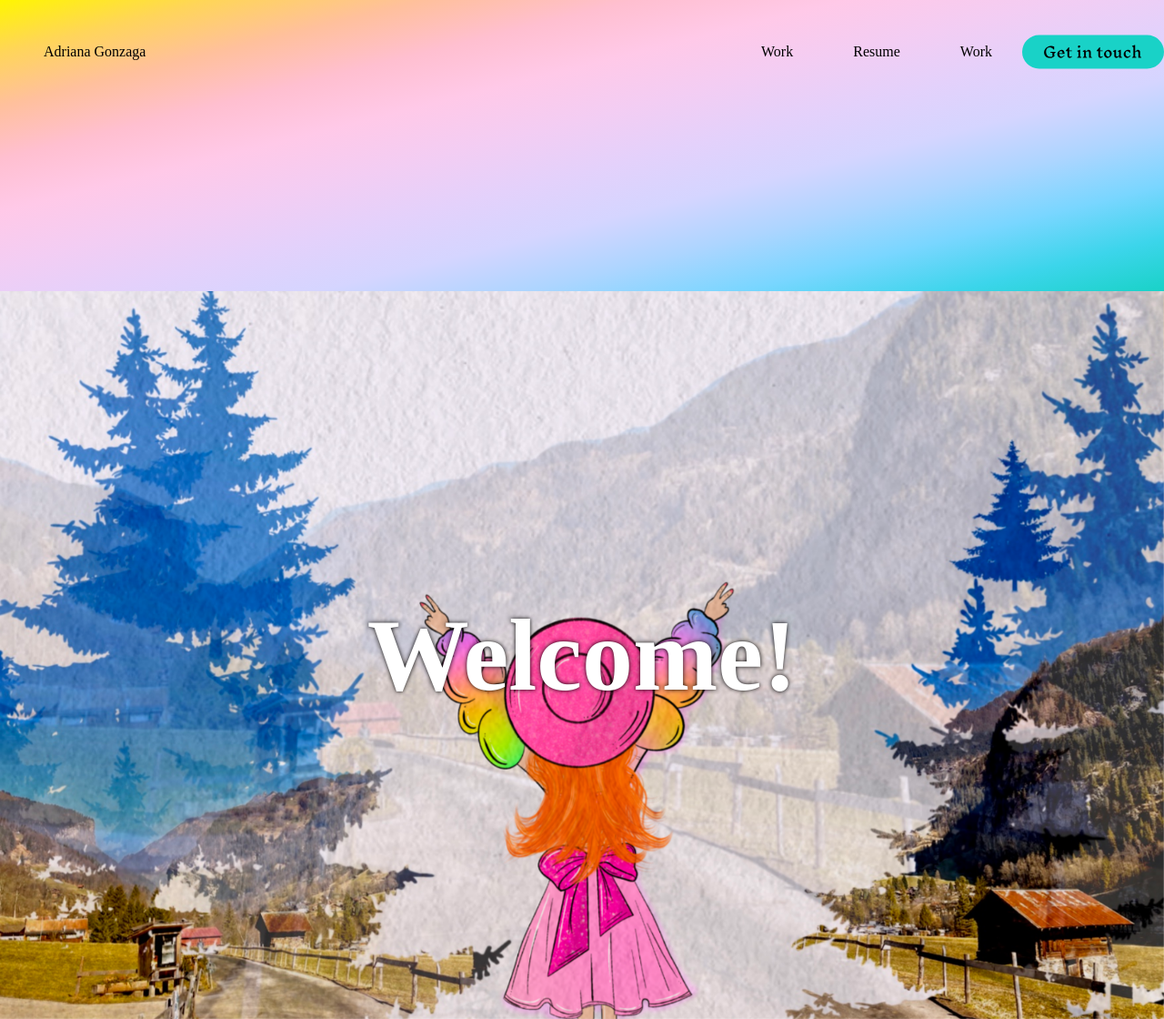
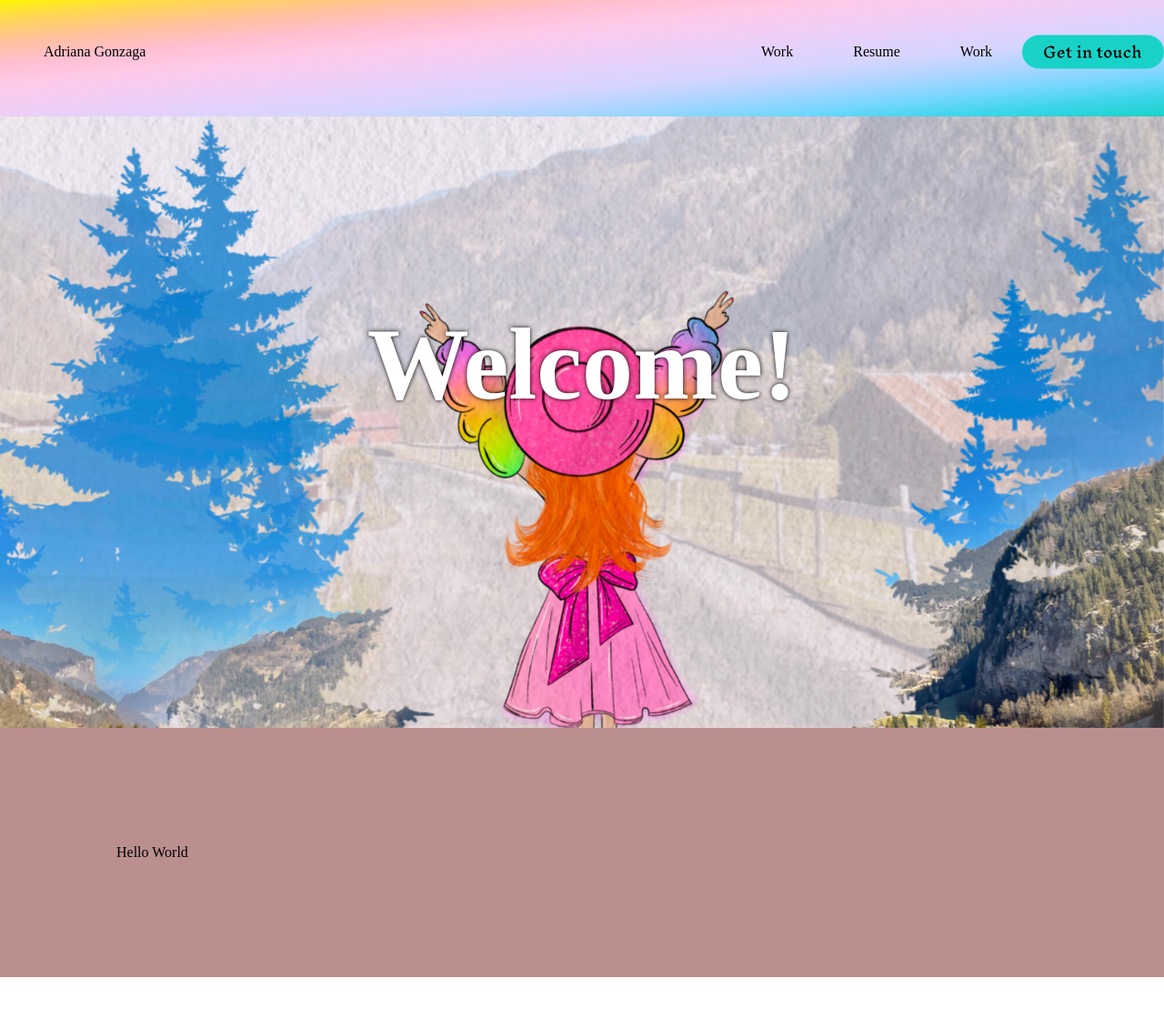
Before and after one commit to adrianaoliveira-ago/Portfolio, a React (Vite) app: page / in a window 1280 px wide. Shown: the whole page at 91% size. After the commit the page ends 1074 px from the top, so only its background shows below. Built offline with nearby package versions, Linux system fonts and the light colour scheme.

Commit message:
added features to paralax

```diff
--- a/src/App.jsx
+++ b/src/App.jsx
@@ -4,6 +4,7 @@
 // import "./App.css";
 import Header from "./Header";
 import Paralax from "./Paralax";
+import Section from "./Section";
 
 function App() {
   // const [count, setCount] = useState(0);
@@ -12,6 +13,7 @@ function App() {
     <>
       <Header />
       <Paralax />
+      <Section />
     </>
   );
 }
--- a/src/Header.css
+++ b/src/Header.css
@@ -15,8 +15,12 @@
     #fff600
   );
 
-  height: 20em;
+  height: 8em;
   position: relative;
+  position: fixed;
+  -webkit-backface-visibility: hidden;
+  width: 100%;
+  z-index: 1;
 }
 
 .page-header-ul {
@@ -36,10 +40,10 @@
   padding-top: 2em;
 }
 
-.page-header-wave {
+/* .page-header-wave {
   padding-top: 20em;
   position: absolute;
-}
+} */
 
 .page-header-name {
   display: flex;
--- a/src/Header.jsx
+++ b/src/Header.jsx
@@ -1,7 +1,7 @@
 import "./Header.css";
 
 import GetInTouchButton from "./assets/GetInTouch-Button.svg";
-import waveHeader from "./assets/Wave-header.svg";
+// import waveHeader from "./assets/Wave-header.svg";
 
 const Header = () => {
   return (
@@ -18,9 +18,9 @@ const Header = () => {
             {/* <li>Get in touch</li> */}
           </ul>
           <img src={GetInTouchButton} className="page-header-button" />
-          <div className="page-header-wave">
+          {/* <div className="page-header-wave">
             <img src={waveHeader} />
-          </div>
+          </div> */}
         </div>
       </div>
     </>
--- a/src/Paralax.css
+++ b/src/Paralax.css
@@ -36,6 +36,20 @@ header {
   z-index: -1;
 }
 
+.backgroundTreeImage {
+  background-position: bottom center;
+  background-size: cover;
+  background-repeat: repeat-x;
+  position: absolute;
+  top: 8em;
+  right: 0;
+  bottom: 0;
+  left: 0;
+  /* height: 100%; */
+  width: 100%;
+  object-fit: cover;
+}
+
 .title {
   font-size: 7rem;
   color: white;
@@ -48,3 +62,7 @@ section {
   background-color: #333;
   color: white;
 }
+
+.paralax-section {
+  padding-bottom: 8em;
+}
--- a/src/Paralax.jsx
+++ b/src/Paralax.jsx
@@ -1,15 +1,21 @@
 import "./Paralax.css";
+
+// import waveHeader from "./assets/Wave-header.svg";
 
 const Paralax = () => {
   return (
     <div className="wrapper">
+      {/* <div className="page-header-wave">
+        <img src={waveHeader} />
+      </div> */}
       <header>
         <img
           className="background"
           //   src="https://cdn.imgpaste.net/2022/10/10/Kem93m.png"
-          //   src="./girlBackground.png"
-          src="./girlBackground.jpg"
+          src="./background.jpg"
+          // src="./girlBackground.jpg"
         />
+        <img className="backgroundTreeImage" src="./backgroundTree.png" />
         <img
           className="foreground"
           //   src="https://cdn.imgpaste.net/2022/10/10/KemO9N.png"
@@ -17,6 +23,7 @@ const Paralax = () => {
         />
         <h1 className="title">Welcome!</h1>
       </header>
+      <div className="paralax-section">
         <section>
           Lorem ipsum dolor sit amet consectetur adipisicing elit. Esse facilis
           unde illo neque at hic quisquam, nulla consectetur, itaque maxime sit
@@ -24,7 +31,37 @@ const Paralax = () => {
           expedita perferendis inventore. Culpa incidunt odit dicta quibusdam
           ullam facilis eum magnam, consectetur voluptates praesentium, pariatur
           eos nihil! Natus in, autem aut facere repellat eveniet commodi illo
+          ullam hic fugit deserunt explicabo esse atque reprehenderit optio,
+          dicta suscipit sed! Porro fugiat numquam vel magni, iure provident
+          consequuntur velit ut quia itaque repudiandae molestiae, nobis sequi
+          incidunt autem! Cum impedit accusamus laboriosam eaque necessitatibus
+          consectetur incidunt a exercitationem molestias doloribus tenetur
+          amet, ullam at repudiandae, quos reprehenderit adipisci assumenda
+          dolor enim voluptas natus! Assumenda praesentium voluptate culpa
+          quidem quasi impedit unde incidunt odit velit, dolore officiis
+          distinctio, fugit, optio sed. Quos nesciunt eius reprehenderit ipsa
+          consectetur tempora, fugiat provident corporis perspiciatis veritatis
+          totam temporibus voluptates soluta vitae mollitia molestias reiciendis
+          expedita doloribus est. Maxime et fugit expedita id sed cumque harum
+          dignissimos aperiam voluptatum quos obcaecati illo tempore
+          consectetur, sunt perferendis eius aliquid soluta praesentium
+          voluptatem assumenda ex fuga. Iusto, possimus? Dolores deleniti eaque,
+          aperiam consequuntur odit culpa, architecto, quas veniam provident
+          inventore eius. Laboriosam in reprehenderit quidem? Officiis illum
+          molestiae, praesentium velit, illo debitis quasi fuga laborum
+          veritatis necessitatibus fugiat cupiditate! Quia animi provident
+          maxime numquam porro itaque! Provident, rerum. Aliquid cum quo ducimus
+          ad? Repellat nihil, saepe beatae rerum sint eveniet voluptate officiis
+          velit autem officia tempore deserunt sequi quod quae culpa sed.
+          Reprehenderit eveniet ipsum nihil ipsam quam facilis, possimus modi
+          placeat ratione soluta voluptate obcaecati error minima enim, fugiat
+          quaerat architecto, iure dignissimos a eum quidem eos at fuga.
+          Consectetur, quisquam at reprehenderit in exercitationem inventore
+          incidunt dolorum quos adipisci labore? Fugiat facilis ipsum minus,
+          officiis eos modi sequi distinctio pariatur reprehenderit accusantium
+          labore obcaecati, recusandae saepe?
         </section>
+      </div>
     </div>
   );
 };
--- /dev/null
+++ b/src/Section.css
@@ -0,0 +1,4 @@
+.section {
+  padding: 8em;
+  background-color: rosybrown;
+}
--- /dev/null
+++ b/src/Section.jsx
@@ -0,0 +1,7 @@
+import "./Section.css";
+
+const Section = () => {
+  return <div className="section">Hello World</div>;
+};
+
+export default Section;
```
Also changed, not shown: public/background.jpg (added), public/backgroundTree.png (added). Lines whose indentation alone changed are shown as unchanged.
